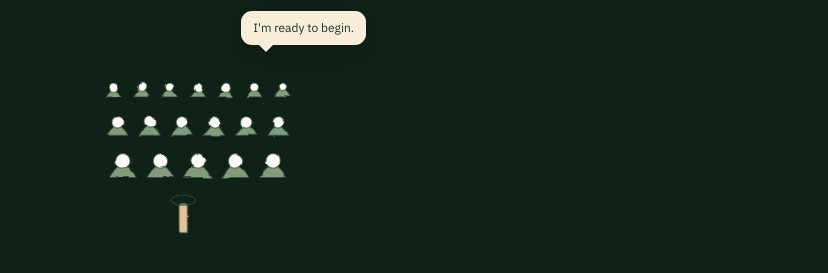
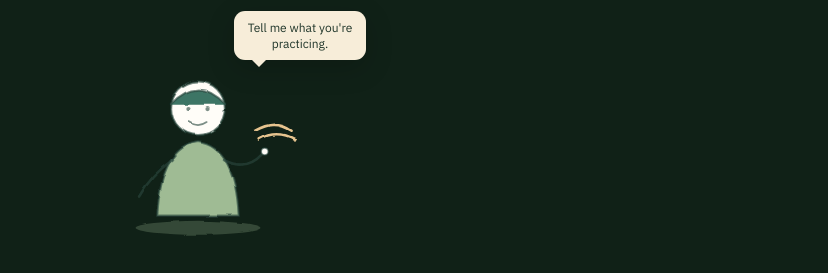
Before and after one commit to laithmunir9/green-room, a website: page public/index.html in a window 1280 px wide. Shown: the part 232-505 px from the top of the page, without its empty margins (442-1270 px from the left). Drawn offline with Linux system fonts and the light colour scheme.

Commit message:
Use facilitator on welcome screen

```diff
--- a/public/index.html
+++ b/public/index.html
@@ -856,8 +856,8 @@ function renderGate() {
         <img class="rm-landing-logo" src="/logo.png" alt="Green Room" />
         <p class="rm-landing-brand">Green Room</p>
         <div class="rm-live-stage">
-          <div class="rm-live-bubble">I'm ready to begin.</div>
-          ${sceneAuditorium()}
+          <div class="rm-live-bubble">Tell me what you're practicing.</div>
+          ${sceneFacilitator()}
         </div>
         <h2>Practice before the room is real.</h2>
         <p class="rm-landing-copy">A private space to rehearse speaking out loud.</p>
@@ -1015,6 +1015,23 @@ function sceneAuditorium() {
     ${row(134, 5, 1.2)}
     <rect x="128" y="176" width="10" height="34" rx="3" fill="var(--rm-tan)" stroke="var(--ink)" stroke-width="2"/>
     <ellipse cx="133" cy="172" rx="14" ry="6" fill="none" stroke="var(--ink)" stroke-width="2"/>
+  </svg>`;
+}
+
+function sceneFacilitator() {
+  return `<svg viewBox="0 0 300 220" aria-hidden="true" filter="url(#sketchWobble)">
+    <ellipse cx="150" cy="204" rx="72" ry="8" fill="var(--rm-sage)" opacity="0.26"/>
+    <circle cx="150" cy="66" r="31" fill="#fffdf8" stroke="var(--ink)" stroke-width="2.5"/>
+    <path d="M118,62 Q150,27 182,62" fill="var(--rm-teal)" stroke="var(--ink)" stroke-width="2.5"/>
+    <circle cx="139" cy="67" r="2.5" fill="var(--ink)"/>
+    <circle cx="161" cy="67" r="2.5" fill="var(--ink)"/>
+    <path d="M140,82 Q150,89 160,82" fill="none" stroke="var(--ink)" stroke-width="2" stroke-linecap="round"/>
+    <path d="M103,190 Q107,111 150,105 Q193,111 197,190 Z" fill="var(--rm-sage)" stroke="var(--ink)" stroke-width="2.5"/>
+    <path d="M120,126 Q95,144 82,168" fill="none" stroke="var(--ink)" stroke-width="3" stroke-linecap="round"/>
+    <path d="M180,126 Q206,139 224,119" fill="none" stroke="var(--ink)" stroke-width="3" stroke-linecap="round"/>
+    <circle cx="227" cy="116" r="4" fill="#fffdf8" stroke="var(--ink)" stroke-width="1.8"/>
+    <path d="M216,92 C231,83 245,83 258,92" fill="none" stroke="var(--rm-tan)" stroke-width="3" stroke-linecap="round"/>
+    <path d="M220,102 C234,94 248,94 262,102" fill="none" stroke="var(--rm-tan)" stroke-width="3" stroke-linecap="round"/>
   </svg>`;
 }
 
```
